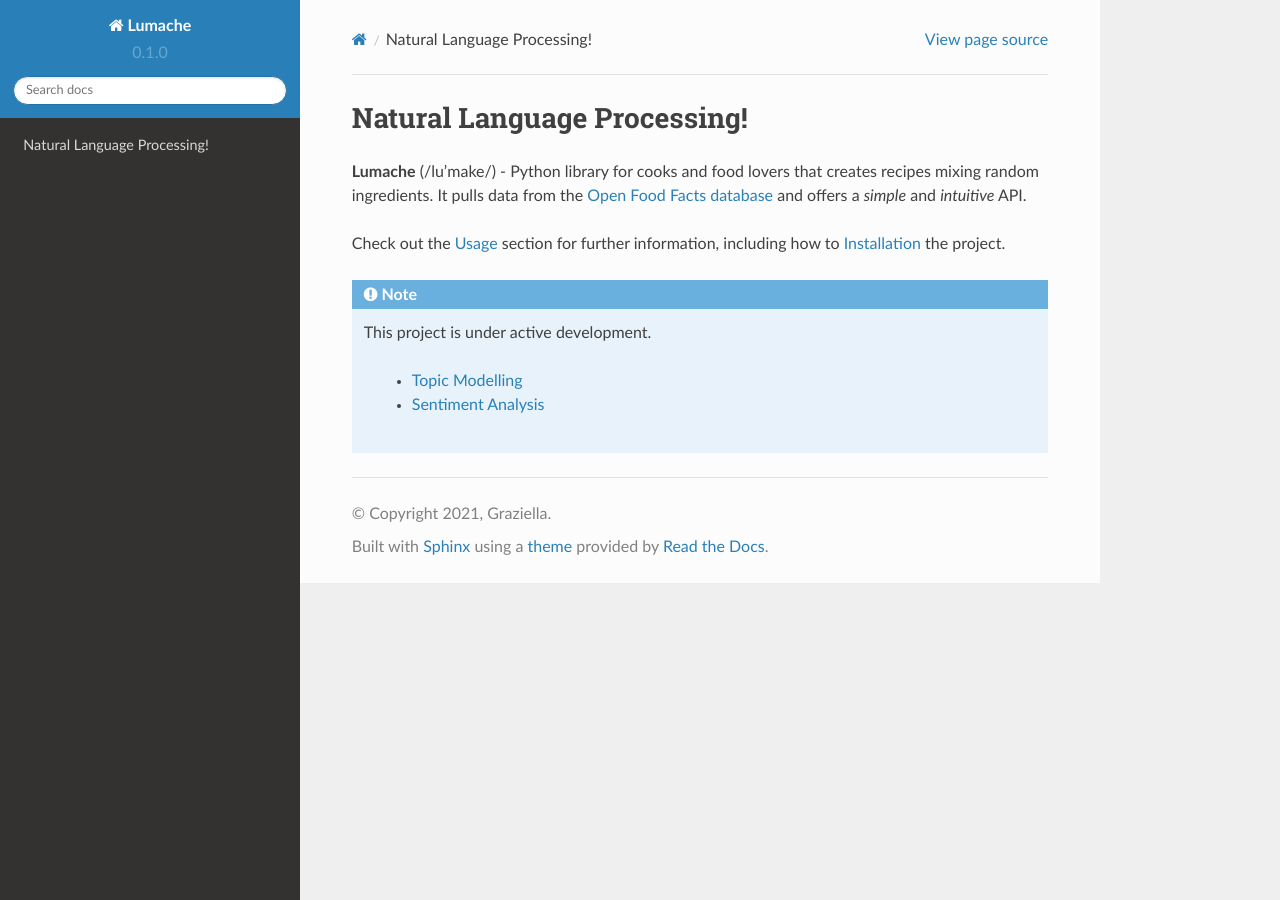
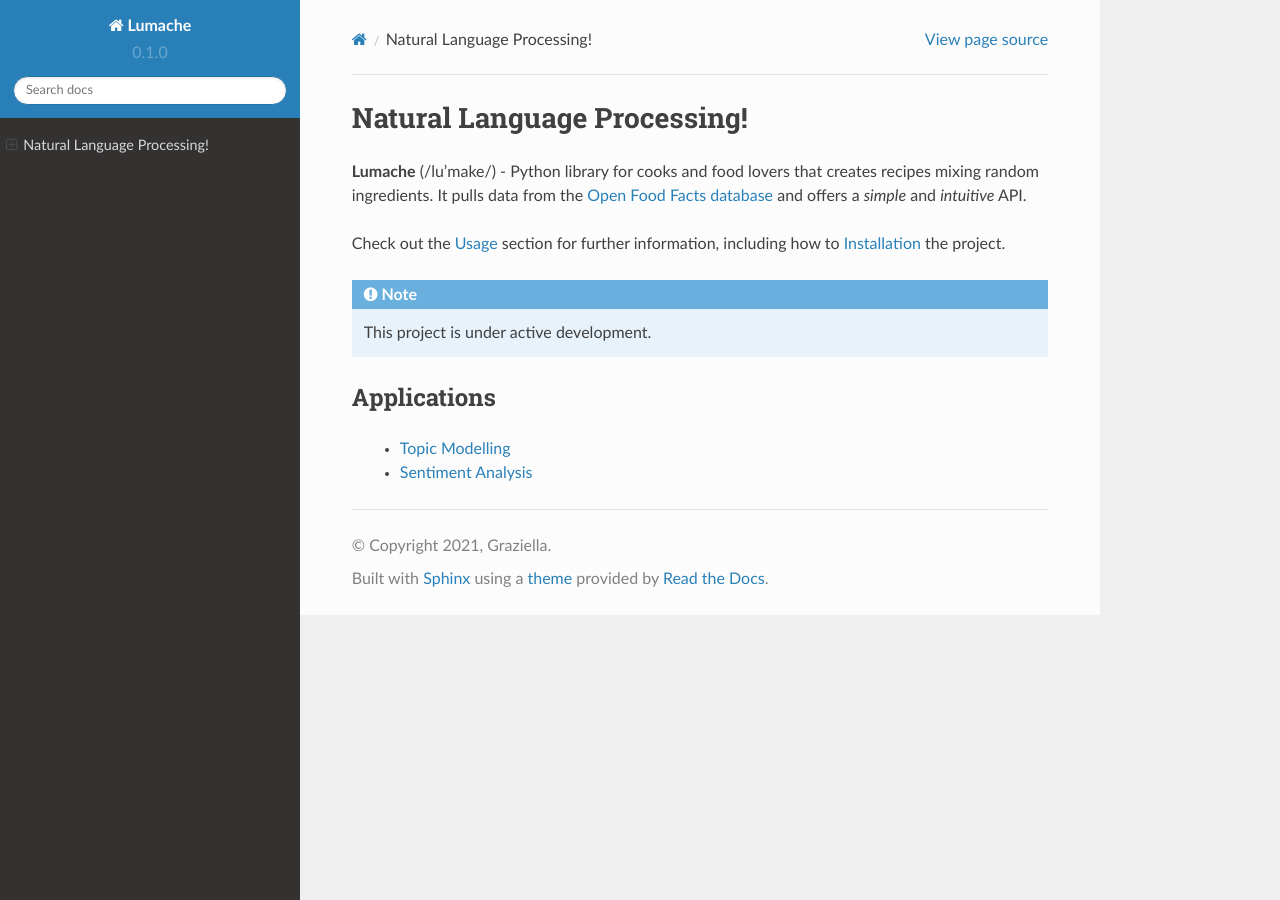
Before and after one commit to Aish2334/NLP-Technical-Documentation, a Sphinx documentation site: the page built from docs/source/index.rst, in a window 1280 px wide. Built offline with Sphinx 7.4.7 and the Read the Docs theme 2.0.0, drawn with Linux system fonts in a browser that asks for light colours; pages that are not in the unit, such as notebooks, are missing from menus.

Commit message:
UPdated index.rst

```diff
--- a/docs/source/index.rst
+++ b/docs/source/index.rst
@@ -14,12 +14,15 @@
    This project is under active development.
 
 
+Applications
+-----------------
+
 	* :doc:`Topic Modelling`
 	* :doc:`Sentiment Analysis`
 
 
 .. toctree::
-   :caption: Natural Language Processing!
+   :caption: Applications
    :maxdepth: 2
 
       Topic Modelling
```
